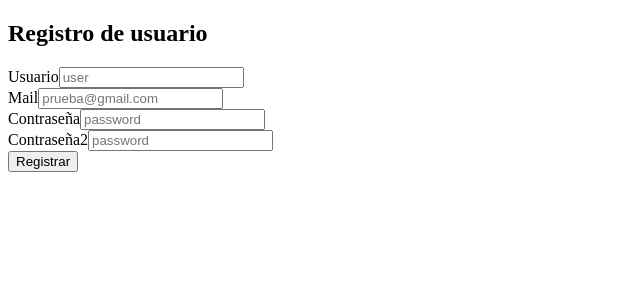
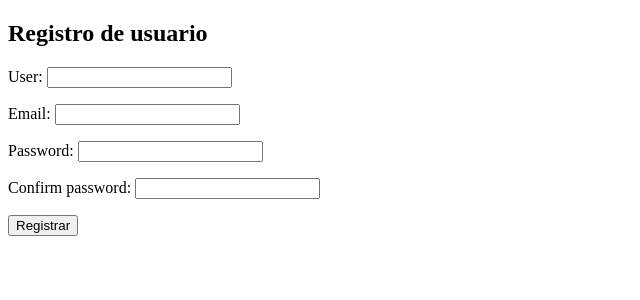
Before and after one commit to LorenzoChiabotto/IngenieriaWeb-Grupo5, a Django app: page /signup/ in a window 1280 px wide. Shown: the top 300 px of the page, without its empty margins (0-640 px from the left). Run offline with Django 3.2, Linux system fonts and the light colour scheme.

Commit message:
code refactor

```diff
--- /dev/null
+++ b/catalog/forms.py
@@ -0,0 +1,21 @@
+from django import forms
+from django.core.exceptions import ValidationError
+
+class SignUp(forms.Form):
+    user = forms.CharField(max_length=20)
+    email = forms.EmailField(required=True)
+    password = forms.CharField(max_length=20)
+    confirm_password = forms.CharField(max_length=20)
+
+    def clean_confirm_password(self):
+        password = self.cleaned_data['password']
+        confirm_password = self.cleaned_data['confirm_password']
+
+        if password != confirm_password:
+            raise ValidationError("Las contraseñas no coinciden")
+
+        return password
+
+class Login(forms.Form):
+    user = forms.CharField(max_length=50)
+    password = forms.CharField(max_length=20)
--- a/catalog/templates/home.html
+++ b/catalog/templates/home.html
@@ -4,9 +4,10 @@
     <title>WEBCHAT</title>
 </head>
 <body>
-<h1>Prueba Body</h1>
+<h1>WEBCHAT</h1>
 <div id = "Probando">
-    <p>Primer parrafo de: <strong>WEBCHAT</strong></p>
+    <a href="/login">Iniciar sesión</a>
+    <a href="/signup">Registrarse</a>
 </div>
 </body>
 </html>
--- a/catalog/templates/pending.html
+++ b/catalog/templates/pending.html
@@ -5,7 +5,6 @@
     <title>Title</title>
 </head>
 <body>
-    todo en orden
 
 </body>
 </html>
--- a/catalog/templates/signup.html
+++ b/catalog/templates/signup.html
@@ -6,18 +6,9 @@
 </head>
 <body>
 <h2>Registro de usuario</h2>
-<form method="POST">
+<form action="." method="POST">
     {% csrf_token %}
-    <table>
-        <label>Usuario</label>
-        <input type="text" name ="usuario"  placeholder="user"><br/>
-        <label>Mail</label>
-        <input type="email"  name ="mail" placeholder="prueba@gmail.com"><br/>
-        <label>Contraseña</label>
-        <input type="password"  name ="pass1" placeholder="password"><br/>
-        <label>Contraseña2</label>
-        <input type="password"  name = "pass2" placeholder="password"><br/>
-    </table>
+    {{ form_signup.as_p }}
      <input type="submit" value="Registrar">
 
 </form>
--- a/catalog/templates/waitingConfirmation.html
+++ b/catalog/templates/waitingConfirmation.html
@@ -8,6 +8,6 @@
 Hemos enviado un email de confirmación.
 
 Si confirmaste tu cuenta, ya podés ingresar
-<a href="waitingConfirmation/">Iniciar sesión</a>
+<a href="/login">Iniciar sesión</a>
 </body>
 </html>
--- a/catalog/views.py
+++ b/catalog/views.py
@@ -1,70 +1,72 @@
 from django.contrib.auth.models import User, auth
 from django.contrib.auth.tokens import default_token_generator
-from django.contrib.auth import get_user_model
-from django.contrib.auth import authenticate, login
+from django.contrib.auth import get_user_model, authenticate, login
 from django.contrib.auth.decorators import login_required
+from django.contrib import messages
+from django.contrib.sites.shortcuts import get_current_site
 
-from django.contrib import messages
-from webChat import settings
+from django.utils.http import urlsafe_base64_encode, urlsafe_base64_decode
+from django.utils.encoding import force_bytes
+
 from django.core.mail import send_mail
-from django.contrib.sites.shortcuts import get_current_site
-from django.http import HttpResponse
+
 from django.template.loader import render_to_string
-from django.utils.encoding import force_bytes
-from django.utils.http import urlsafe_base64_encode, urlsafe_base64_decode
-from .login_form import SignUpForm
-
-UserModel = get_user_model()
 
 from django.shortcuts import render,redirect
 
+from django.http import HttpResponse
 
+from catalog.forms import SignUp, Login
+from webChat import settings
 
 def home(request):
     return render(request, 'home.html')
 
 def login(request):
-    if request.method == 'GET':
-        return render(request, 'login.html')
+    auth.logout(request)
+    form_login = Login()
     if request.method == 'POST':
-        user = request.POST['ingreso']
-        password1 = request.POST['pass1']
-        user = authenticate(username=user, password=password1)
-        if user is not None:
-            auth.login(request, user)
-            if user.is_active:
-                return redirect('chat_rooms')
+        form_login = Login(request.POST)
+        if form_login.is_valid():
+            username = form_login.cleaned_data['user']
+            password = form_login.cleaned_data['password']
+            user = authenticate(username=username, password=password)
+            if user is not None:
+                auth.login(request, user)
+                if user.is_active:
+                    return redirect('chat_rooms')
+                else:
+                    return redirect('waitingConfirmation')
             else:
-                return redirect('login')
-        else:
-            messages.warning(request,'Por favor ingrese un nombre de usuario y contraseña correctos')
-            return redirect('login')
-    else:
-        return render(request, 'login.html')
+                messages.warning(request,'Por favor ingrese un nombre de usuario y contraseña correctos')
+    return render(request, 'login.html', {'form_login': form_login})
 
+@login_required(login_url='/login/')
 def logout(request):
     auth.logout(request)
     return redirect('/')
+
 @login_required(login_url='/login/')
 def chat_rooms(request):
     return render(request, 'chat_rooms.html')
 
 def waitingConfirmation(request):
     return render(request, 'waitingConfirmation.html')
-def active_email(request):
-    return render(request, 'active_email.html')
+
 def signup(request):
-    if request.method == 'GET':
-        return render(request, 'signup.html')
+    auth.logout(request)
+    form_signup = SignUp()
     if request.method == 'POST':
-        username = request.POST["usuario"]
-        mail = request.POST["mail"]
-        pass1 = request.POST["pass1"]
-        pass2 = request.POST["pass2"]
-        if (pass1 == pass2):
-            user = User.objects.create_user(username, mail, pass1)
-            user.is_active = False
-            user.save()
+        form_signup = SignUp(request.POST)
+        if form_signup.is_valid():
+            user = form_signup.cleaned_data['user']
+            email = form_signup.cleaned_data['email']
+            password = form_signup.cleaned_data['password']
+
+            user = User.objects.create_user(user, email, password)
+            #user.is_active = False
+            #user.save()
+
             current_site = get_current_site(request)
             mail_subject = 'Activación Cuenta'
             message = render_to_string('active_email.html', {
@@ -74,14 +76,15 @@ def signup(request):
                 'token': default_token_generator.make_token(user),
             })
             email_from = settings.EMAIL_HOST_USER
-            recipient_list = [mail]
+            recipient_list = [email]
             send_mail(mail_subject, message, email_from, recipient_list)
+
             return render(request, 'waitingConfirmation.html')
-    else:
-        form = SignUpForm()
-    return render(request, 'signup.html', {'form': form})
+
+    return render(request, 'signup.html', {'form_signup': form_signup})
 
 def activate(request, uidb64, token):
+    UserModel = get_user_model()
     try:
         uid = urlsafe_base64_decode(uidb64).decode()
         user = UserModel._default_manager.get(pk=uid)
```
Also changed, not shown: catalog/login_form.py (deleted, +0 -17 lines), catalog/templates/login.html (+2 -6 lines).
